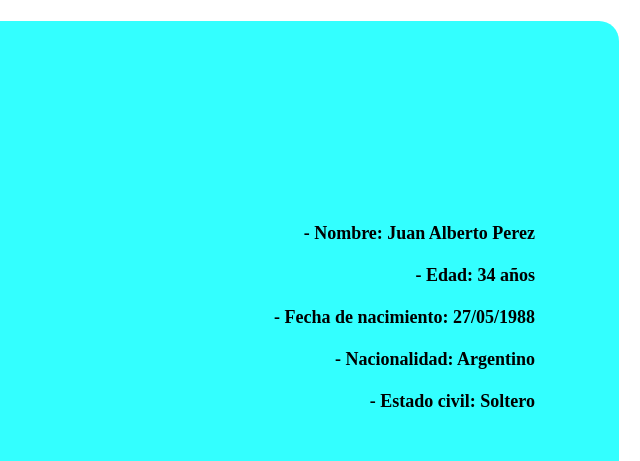
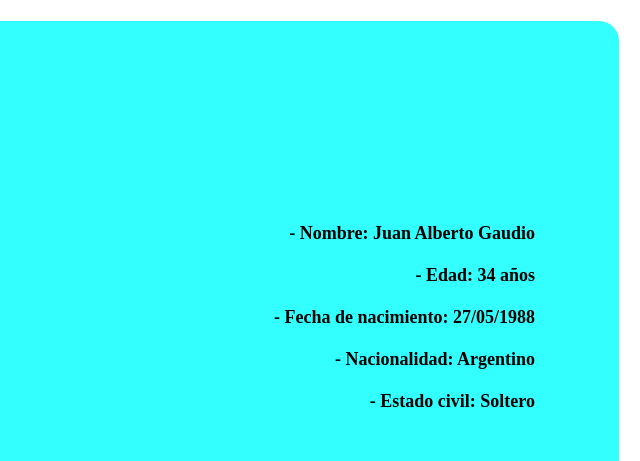
Before and after one commit to AgustinDC/agustindc.github.io, a plain HTML site: page index.html in a window 1280 px wide. Shown: the top 461 px of the page, 640-1280 px from the left. Drawn offline with Linux system fonts and the light colour scheme.

Commit message:
se modifico el nombre de la persona

```diff
--- a/index.html
+++ b/index.html
@@ -16,7 +16,7 @@
 
         <div id="article">
             <label for=""></label>
-            <p><br><br> - Nombre: Juan Alberto Perez <br><br>
+            <p><br><br> - Nombre: Juan Alberto Gaudio <br><br>
                 - Edad: 34 años <br><br>
                 - Fecha de nacimiento: 27/05/1988 <br><br>
                 - Nacionalidad: Argentino <br><br>
```
